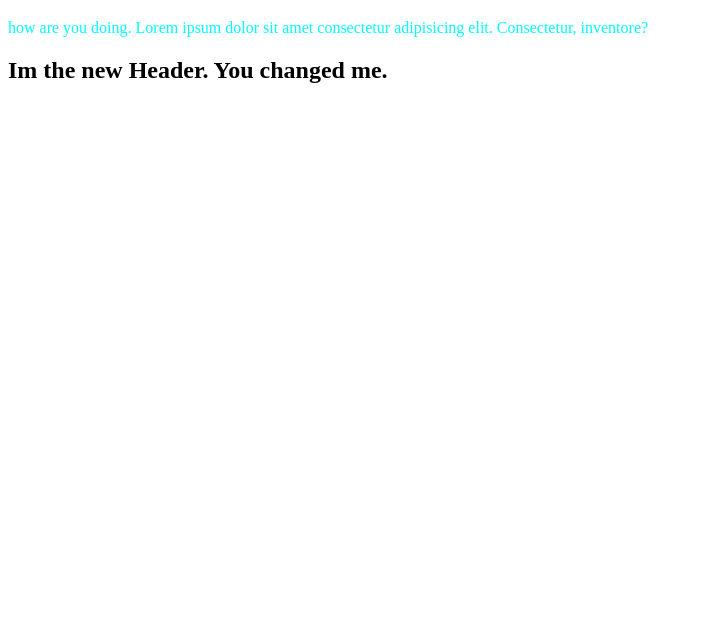
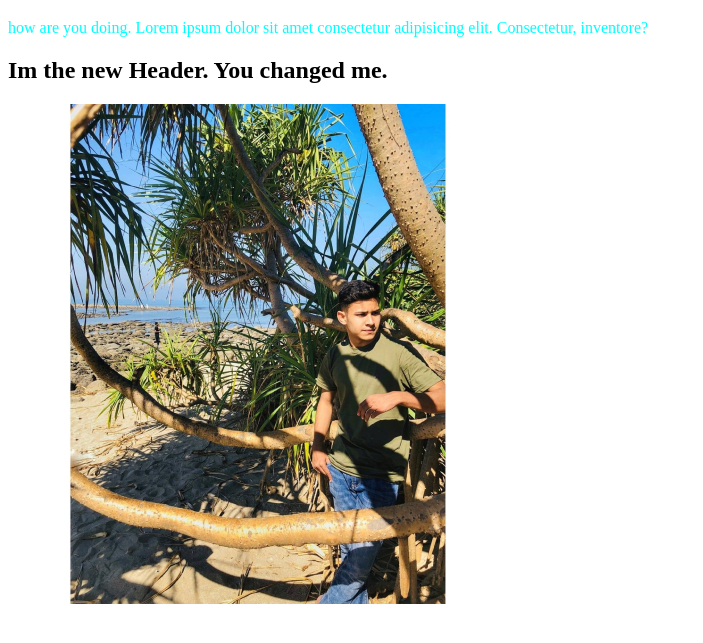
Before and after one commit to monirul-fahad/Course-test, a plain HTML site: page index.html in a window 1280 px wide. Shown: the part 61-704 px from the top of the page, without its empty margins (0-703 px from the left). Drawn offline with Linux system fonts and the light colour scheme.

Commit message:
image added

```diff
--- a/index.html
+++ b/index.html
@@ -11,5 +11,6 @@
     <h1>hello world</h1>
     <P>how are you doing. Lorem ipsum dolor sit amet consectetur adipisicing elit. Consectetur, inventore?</P>
     <h2>Im the new Header. You changed me.</h2>
+    <img src="images/My-photo.jpg" alt="">
 </body>
 </html>
```
Also changed, not shown: images/My-photo (2).jpg (added), images/My-photo.jpg (added).
